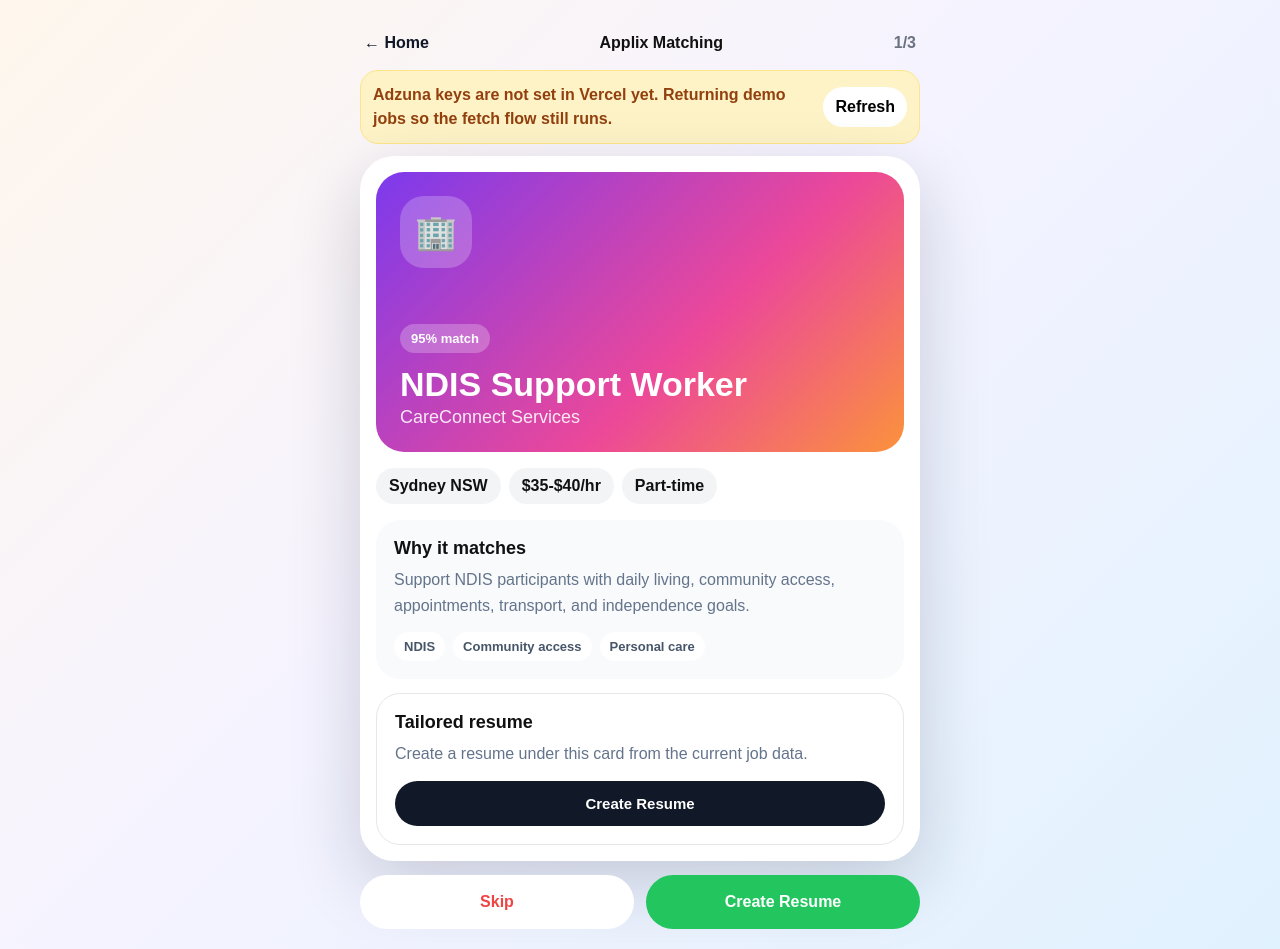
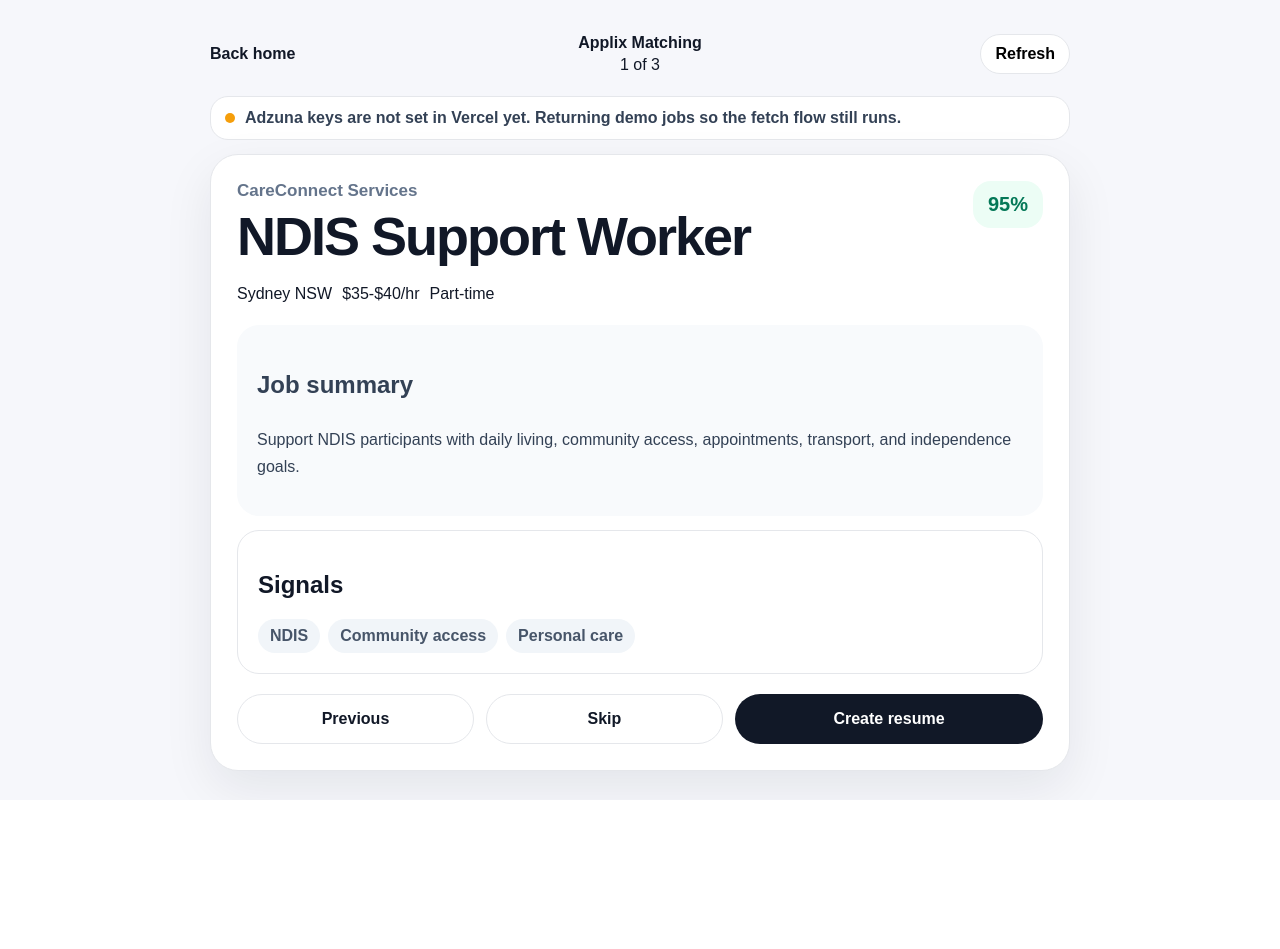
Before and after one commit to Calsie-ai/Calsie, a Next.js app in the folder frontend/: page /matching in a window 1280 px wide. After the commit the page ends 800 px from the top, so only its background shows below. Built offline with nearby package versions, Linux system fonts and the light colour scheme.

Commit message:
Clean up matching job UI

```diff
--- a/frontend/app/matching/page.tsx
+++ b/frontend/app/matching/page.tsx
@@ -1,9 +1,7 @@
 "use client";
 
 import Link from "next/link";
-import { useEffect, useMemo, useState } from "react";
-
-type FlowState = "empty" | "resume" | "edit" | "approved" | "email" | "sent";
+import { useEffect, useState } from "react";
 
 type MatchJob = {
   id: string;
@@ -19,25 +17,12 @@ type MatchJob = {
   applyUrl?: string | null;
 };
 
-const mockUser = {
-  fullName: "Demo Applicant",
-  phone: "0400 000 000",
-  email: "applicant@example.com",
-  location: "Sydney NSW",
-  education: "Certificate III in Individual Support - TAFE NSW, 2023",
-  certificates: ["First Aid", "CPR", "NDIS Worker Screening Check"],
-};
-
 export default function MatchingPage() {
   const [jobs, setJobs] = useState<MatchJob[]>([]);
   const [loading, setLoading] = useState(true);
-  const [fetchMessage, setFetchMessage] = useState("");
   const [source, setSource] = useState("");
+  const [message, setMessage] = useState("");
   const [index, setIndex] = useState(0);
-  const [flowState, setFlowState] = useState<FlowState>("empty");
-  const [summary, setSummary] = useState("");
-  const [skillsText, setSkillsText] = useState("");
-  const [experienceText, setExperienceText] = useState("");
 
   useEffect(() => {
     loadJobs();
@@ -45,8 +30,6 @@ export default function MatchingPage() {
 
   async function loadJobs() {
     setLoading(true);
-    setFetchMessage("");
-
     try {
       const response = await fetch("/api/jobs?role=support%20worker&location=Sydney&country=au", {
         cache: "no-store",
@@ -54,11 +37,10 @@ export default function MatchingPage() {
       const data = await response.json();
       setJobs(data.jobs || []);
       setSource(data.source || "unknown");
-      setFetchMessage(data.message || (data.ok ? "Jobs loaded." : data.error || "Could not load jobs."));
+      setMessage(data.message || "Jobs loaded.");
       setIndex(0);
-      resetResume();
     } catch (error: any) {
-      setFetchMessage(error?.message || "Could not load jobs.");
+      setMessage(error?.message || "Could not load jobs.");
       setJobs([]);
     } finally {
       setLoading(false);
@@ -66,44 +48,31 @@ export default function MatchingPage() {
   }
 
   const job = jobs[index];
-  const skills = useMemo(() => skillsText.split("\n").map((item) => item.trim()).filter(Boolean), [skillsText]);
-  const bullets = useMemo(() => experienceText.split("\n").map((item) => item.trim()).filter(Boolean), [experienceText]);
 
-  function resetResume() {
-    setFlowState("empty");
-    setSummary("");
-    setSkillsText("");
-    setExperienceText("");
+  function nextJob() {
+    if (!jobs.length) return;
+    setIndex((index + 1) % jobs.length);
   }
 
-  function createResume() {
-    if (!job) return;
-    setSummary(`Reliable ${job.title} with practical experience supporting clients with daily routines, communication, documentation, and safe person-centred support. Strong interest in ${job.company} and the requirements of this role.`);
-    setSkillsText(Array.from(new Set([...job.tags, "Client documentation", "Communication", "Safe routines"])).join("\n"));
-    setExperienceText([
-      `Supported clients with daily living, appointments, transport, and community access relevant to ${job.title} duties.`,
-      "Followed care plans and maintained clear communication with clients, families, and care teams.",
-      "Completed support notes and helped clients work toward independence, safety, and personal goals.",
-    ].join("\n"));
-    setFlowState("resume");
+  function previousJob() {
+    if (!jobs.length) return;
+    setIndex(index === 0 ? jobs.length - 1 : index - 1);
   }
 
-  function nextJob() {
-    resetResume();
-    if (jobs.length) setIndex((index + 1) % jobs.length);
+  if (loading) {
+    return <main style={styles.loading}>Loading job matches...</main>;
   }
-
-  if (loading) return <main style={styles.main}>Fetching jobs...</main>;
 
   if (!job) {
     return (
       <main style={styles.main}>
         <section style={styles.shell}>
-          <article style={styles.card}>
-            <h1>No jobs loaded.</h1>
-            <p style={styles.description}>{fetchMessage || "The job API returned no jobs."}</p>
-            <button onClick={loadJobs} style={styles.createButton}>Retry job fetch</button>
-          </article>
+          <Link href="/" style={styles.back}>Back home</Link>
+          <div style={styles.emptyCard}>
+            <h1>No jobs loaded</h1>
+            <p>{message}</p>
+            <button onClick={loadJobs} style={styles.primaryButton}>Try again</button>
+          </div>
         </section>
       </main>
     );
@@ -113,148 +82,236 @@ export default function MatchingPage() {
     <main style={styles.main}>
       <section style={styles.shell}>
         <header style={styles.header}>
-          <Link href="/" style={styles.backLink}>← Home</Link>
-          <strong>Applix Matching</strong>
-          <span style={styles.count}>{index + 1}/{jobs.length}</span>
+          <Link href="/" style={styles.back}>Back home</Link>
+          <div style={styles.headerCenter}>
+            <strong>Applix Matching</strong>
+            <span>{index + 1} of {jobs.length}</span>
+          </div>
+          <button onClick={loadJobs} style={styles.refresh}>Refresh</button>
         </header>
 
-        <div style={source === "adzuna" ? styles.liveBox : styles.warningBox}>
-          {source === "adzuna" ? "Live Adzuna jobs loaded." : fetchMessage}
-          <button onClick={loadJobs} style={styles.refreshButton}>Refresh</button>
+        <div style={styles.statusBar}>
+          <span style={source === "adzuna" ? styles.liveDot : styles.demoDot} />
+          <span>{source === "adzuna" ? "Live Adzuna jobs" : message}</span>
         </div>
 
-        <article style={styles.card}>
-          <div style={styles.heroCard}>
-            <div style={styles.logo}>{job.logo}</div>
-            <span style={styles.match}>{job.match}% match</span>
-            <h1 style={styles.title}>{job.title}</h1>
-            <p style={styles.company}>{job.company}</p>
+        <article style={styles.jobCard}>
+          <div style={styles.topRow}>
+            <div>
+              <p style={styles.company}>{job.company || "Company not listed"}</p>
+              <h1 style={styles.title}>{job.title || "Untitled job"}</h1>
+            </div>
+            <div style={styles.match}>{job.match || 75}%</div>
           </div>
 
-          <div style={styles.chips}>
-            {[job.location, job.salary, job.type].filter(Boolean).map((item) => <span key={item} style={styles.chip}>{item}</span>)}
+          <div style={styles.metaRow}>
+            <span>{job.location || "Location not listed"}</span>
+            <span>{job.salary || "Salary not listed"}</span>
+            <span>{job.type || "Job type not listed"}</span>
           </div>
 
-          <section style={styles.infoBox}>
-            <h2 style={styles.infoTitle}>Why it matches</h2>
-            <p style={styles.description}>{job.description}</p>
-            <div style={styles.tags}>{job.tags.map((tag) => <span key={tag} style={styles.tag}>{tag}</span>)}</div>
+          <section style={styles.sectionBox}>
+            <h2>Job summary</h2>
+            <p>{trimText(job.description || "No description provided.", 460)}</p>
           </section>
 
-          <section style={styles.kitBox}>
-            <h2 style={styles.infoTitle}>Tailored resume</h2>
-            <p style={styles.description}>Create a resume under this card from the current job data.</p>
-            <button onClick={createResume} style={styles.createButton}>Create Resume</button>
+          <section style={styles.sectionBoxLight}>
+            <h2>Signals</h2>
+            <div style={styles.tags}>
+              {(job.tags || []).slice(0, 5).map((tag) => (
+                <span key={tag} style={styles.tag}>{tag}</span>
+              ))}
+            </div>
           </section>
 
-          {flowState !== "empty" && (
-            <section style={styles.resumeArea}>
-              <h2 style={styles.readyTitle}>Resume ready for {job.title}</h2>
-              {flowState === "edit" ? (
-                <div style={styles.editBox}>
-                  <label style={styles.editLabel}>Profile summary<textarea style={styles.textarea} value={summary} onChange={(event) => setSummary(event.target.value)} /></label>
-                  <label style={styles.editLabel}>Skills - one per line<textarea style={styles.textarea} value={skillsText} onChange={(event) => setSkillsText(event.target.value)} /></label>
-                  <label style={styles.editLabel}>Experience bullets - one per line<textarea style={styles.textarea} value={experienceText} onChange={(event) => setExperienceText(event.target.value)} /></label>
-                  <button onClick={() => setFlowState("resume")} style={styles.createButton}>Save Resume Edits</button>
-                </div>
-              ) : (
-                <article style={styles.resumePaper}>
-                  <header style={styles.paperHeader}>
-                    <h1 style={styles.paperName}>{mockUser.fullName}</h1>
-                    <p style={styles.paperRole}>{job.title}</p>
-                    <p style={styles.paperContact}>{mockUser.phone} | {mockUser.email} | {mockUser.location}</p>
-                  </header>
-                  <Section title="Profile"><p style={styles.paperText}>{summary}</p></Section>
-                  <Section title="Key Skills"><ul style={styles.paperList}>{skills.map((skill) => <li key={skill}>{skill}</li>)}</ul></Section>
-                  <Section title="Work Experience"><h3 style={styles.paperJobTitle}>Support Worker</h3><p style={styles.paperMeta}>Community and Care Pty Ltd | 2023 - Present</p><ul style={styles.paperList}>{bullets.map((bullet) => <li key={bullet}>{bullet}</li>)}</ul></Section>
-                  <Section title="Education"><p style={styles.paperText}>{mockUser.education}</p></Section>
-                  <Section title="Certifications"><ul style={styles.paperList}>{mockUser.certificates.map((item) => <li key={item}>{item}</li>)}</ul></Section>
-                </article>
-              )}
-
-              <div style={styles.resumeActions}>
-                <button onClick={() => setFlowState("edit")} style={styles.secondaryAction}>Edit Resume</button>
-                <button onClick={() => window.print()} style={styles.secondaryAction}>Download PDF</button>
-                <button onClick={() => setFlowState("approved")} style={styles.approveButton}>Approve Resume</button>
-              </div>
-
-              {flowState === "approved" && <div style={styles.approvedBox}>Resume approved. Next, prepare the email draft.<button onClick={() => setFlowState("email")} style={styles.inlineButton}>Prepare Email</button></div>}
-
-              {(flowState === "email" || flowState === "sent") && (
-                <section style={styles.emailDraft}>
-                  <h2 style={styles.infoTitle}>Email draft</h2>
-                  <p><strong>Subject:</strong> Application for {job.title} - {mockUser.fullName}</p>
-                  <div style={styles.emailBody}>Dear Hiring Manager,<br /><br />Please find attached my resume for the {job.title} position at {job.company}.<br /><br />Kind regards,<br />{mockUser.fullName}</div>
-                  {job.applyUrl && <p><strong>Apply URL:</strong> <a href={job.applyUrl} target="_blank">Open job application</a></p>}
-                  <button onClick={() => setFlowState("sent")} style={styles.sendButton}>{flowState === "sent" ? "Application Sent" : "Send Application"}</button>
-                </section>
-              )}
-            </section>
-          )}
+          <div style={styles.actions}>
+            <button onClick={previousJob} style={styles.secondaryButton}>Previous</button>
+            <button onClick={nextJob} style={styles.secondaryButton}>Skip</button>
+            {job.applyUrl ? (
+              <a href={job.applyUrl} target="_blank" style={styles.primaryButton}>Open job</a>
+            ) : (
+              <button style={styles.primaryButton}>Create resume</button>
+            )}
+          </div>
         </article>
-
-        <footer style={styles.footer}>
-          <button onClick={nextJob} style={styles.skipButton}>Skip</button>
-          <button onClick={flowState === "empty" ? createResume : nextJob} style={styles.interestedButton}>{flowState === "empty" ? "Create Resume" : "Next Job"}</button>
-        </footer>
       </section>
     </main>
   );
 }
 
-function Section({ title, children }: { title: string; children: React.ReactNode }) {
-  return <section style={styles.paperSection}><h2 style={styles.paperSectionTitle}>{title}</h2>{children}</section>;
+function trimText(value: string, limit: number) {
+  if (value.length <= limit) return value;
+  return `${value.slice(0, limit).trim()}...`;
 }
 
 const styles = {
-  main: { minHeight: "100vh", background: "linear-gradient(135deg, #fff7ed 0%, #f5f3ff 45%, #e0f2fe 100%)", fontFamily: "Arial, Helvetica, sans-serif", padding: 20 },
-  shell: { maxWidth: 560, margin: "0 auto", minHeight: "calc(100vh - 40px)", display: "flex", flexDirection: "column" as const },
-  header: { display: "flex", justifyContent: "space-between", alignItems: "center", padding: "14px 4px 18px" },
-  backLink: { color: "#111827", textDecoration: "none", fontWeight: 800 },
-  count: { color: "#6b7280", fontWeight: 700 },
-  warningBox: { display: "flex", justifyContent: "space-between", gap: 10, alignItems: "center", background: "#fef3c7", color: "#92400e", border: "1px solid #fde68a", borderRadius: 18, padding: 12, fontWeight: 800, marginBottom: 12, lineHeight: 1.5 },
-  liveBox: { display: "flex", justifyContent: "space-between", gap: 10, alignItems: "center", background: "#dcfce7", color: "#166534", border: "1px solid #bbf7d0", borderRadius: 18, padding: 12, fontWeight: 800, marginBottom: 12, lineHeight: 1.5 },
-  refreshButton: { border: 0, borderRadius: 999, background: "white", padding: "8px 12px", fontWeight: 900, cursor: "pointer" },
-  card: { flex: 1, background: "white", borderRadius: 34, padding: 16, boxShadow: "0 24px 70px rgba(15,23,42,0.18)" },
-  heroCard: { minHeight: 280, borderRadius: 28, padding: 24, color: "white", background: "linear-gradient(135deg, #7c3aed 0%, #ec4899 60%, #fb923c 100%)", display: "flex", flexDirection: "column" as const, justifyContent: "flex-end" },
-  logo: { width: 72, height: 72, borderRadius: 24, background: "rgba(255,255,255,0.22)", display: "grid", placeItems: "center", fontSize: 34, marginBottom: "auto" },
-  match: { alignSelf: "flex-start", padding: "7px 11px", borderRadius: 999, background: "rgba(255,255,255,0.24)", fontWeight: 900, fontSize: 13 },
-  title: { margin: "14px 0 6px", fontSize: 34, lineHeight: 1 },
-  company: { margin: 0, fontSize: 18, opacity: 0.88 },
-  chips: { display: "flex", flexWrap: "wrap" as const, gap: 8, marginTop: 16 },
-  chip: { borderRadius: 999, background: "#f3f4f6", padding: "9px 13px", fontWeight: 700 },
-  infoBox: { marginTop: 16, borderRadius: 24, background: "#f8fafc", padding: 18 },
-  infoTitle: { margin: 0, fontSize: 18 },
-  description: { color: "#64748b", lineHeight: 1.6, margin: "8px 0 0" },
-  tags: { display: "flex", flexWrap: "wrap" as const, gap: 8, marginTop: 14 },
-  tag: { borderRadius: 999, background: "white", padding: "7px 10px", fontSize: 13, fontWeight: 800, color: "#475569" },
-  kitBox: { marginTop: 14, border: "1px solid #e5e7eb", borderRadius: 24, padding: 18 },
-  createButton: { width: "100%", marginTop: 14, border: 0, borderRadius: 999, padding: 14, background: "#111827", color: "white", fontWeight: 900, fontSize: 15, cursor: "pointer" },
-  resumeArea: { marginTop: 16, borderRadius: 24, background: "#f8fafc", padding: 16, border: "1px solid #e5e7eb" },
-  readyTitle: { margin: 0, color: "#166534", fontSize: 20 },
-  editBox: { marginTop: 14, display: "grid", gap: 12 },
-  editLabel: { display: "grid", gap: 8, fontWeight: 900, color: "#334155" },
-  textarea: { minHeight: 100, border: "1px solid #d1d5db", borderRadius: 16, padding: 12, fontSize: 14, fontFamily: "Arial, Helvetica, sans-serif" },
-  resumePaper: { marginTop: 14, background: "white", border: "1px solid #e5e7eb", borderRadius: 10, padding: 22, boxShadow: "0 16px 40px rgba(15,23,42,0.08)" },
-  paperHeader: { textAlign: "center" as const, borderBottom: "2px solid #111827", paddingBottom: 14, marginBottom: 18 },
-  paperName: { margin: 0, fontSize: 28, letterSpacing: -1 },
-  paperRole: { margin: "7px 0 0", fontWeight: 900, color: "#334155" },
-  paperContact: { margin: "8px 0 0", color: "#64748b", fontSize: 12 },
-  paperSection: { marginBottom: 16 },
-  paperSectionTitle: { margin: "0 0 8px", fontSize: 13, letterSpacing: 1, textTransform: "uppercase" as const, borderBottom: "1px solid #e5e7eb", paddingBottom: 6 },
-  paperText: { color: "#334155", lineHeight: 1.55, margin: 0 },
-  paperJobTitle: { margin: 0, fontSize: 16 },
-  paperMeta: { margin: "4px 0 8px", color: "#64748b", fontWeight: 800 },
-  paperList: { color: "#334155", lineHeight: 1.6, paddingLeft: 18 },
-  resumeActions: { display: "grid", gridTemplateColumns: "1fr 1fr", gap: 10, marginTop: 14 },
-  secondaryAction: { border: "1px solid #d1d5db", background: "white", color: "#111827", borderRadius: 999, padding: 13, fontWeight: 900, cursor: "pointer", textDecoration: "none" },
-  approveButton: { gridColumn: "1 / -1", border: 0, background: "#22c55e", color: "white", borderRadius: 999, padding: 13, fontWeight: 900, cursor: "pointer" },
-  approvedBox: { marginTop: 14, borderRadius: 18, background: "#dcfce7", color: "#166534", padding: 14, fontWeight: 900, lineHeight: 1.5 },
-  inlineButton: { marginTop: 10, display: "block", border: 0, borderRadius: 999, padding: "10px 14px", background: "#166534", color: "white", fontWeight: 900, cursor: "pointer" },
-  emailDraft: { marginTop: 14, border: "1px solid #bbf7d0", background: "#f0fdf4", borderRadius: 22, padding: 16, color: "#334155" },
-  emailBody: { background: "white", border: "1px solid #e5e7eb", borderRadius: 16, padding: 14, lineHeight: 1.6 },
-  sendButton: { width: "100%", border: 0, borderRadius: 999, padding: 14, background: "#22c55e", color: "white", fontWeight: 900, cursor: "pointer" },
-  footer: { display: "grid", gridTemplateColumns: "1fr 1fr", gap: 12, paddingTop: 14 },
-  skipButton: { border: 0, borderRadius: 999, background: "white", color: "#ef4444", padding: 18, fontWeight: 900, fontSize: 16, cursor: "pointer" },
-  interestedButton: { border: 0, borderRadius: 999, background: "#22c55e", color: "white", padding: 18, fontWeight: 900, fontSize: 16, cursor: "pointer" },
+  loading: {
+    minHeight: "100vh",
+    display: "grid",
+    placeItems: "center",
+    fontFamily: "Arial, Helvetica, sans-serif",
+    background: "#f6f7fb",
+    color: "#111827",
+  },
+  main: {
+    minHeight: "100vh",
+    background: "#f6f7fb",
+    color: "#111827",
+    fontFamily: "Arial, Helvetica, sans-serif",
+    padding: 20,
+  },
+  shell: {
+    maxWidth: 860,
+    margin: "0 auto",
+  },
+  header: {
+    display: "grid",
+    gridTemplateColumns: "1fr auto 1fr",
+    alignItems: "center",
+    gap: 16,
+    padding: "14px 0 22px",
+  },
+  headerCenter: {
+    display: "grid",
+    gap: 4,
+    textAlign: "center" as const,
+  },
+  back: {
+    color: "#111827",
+    textDecoration: "none",
+    fontWeight: 800,
+  },
+  refresh: {
+    justifySelf: "end",
+    border: "1px solid #e5e7eb",
+    background: "white",
+    borderRadius: 999,
+    padding: "10px 14px",
+    fontWeight: 800,
+    cursor: "pointer",
+  },
+  statusBar: {
+    display: "flex",
+    alignItems: "center",
+    gap: 10,
+    marginBottom: 14,
+    padding: "12px 14px",
+    background: "white",
+    border: "1px solid #e5e7eb",
+    borderRadius: 18,
+    fontWeight: 800,
+    color: "#334155",
+  },
+  liveDot: {
+    width: 10,
+    height: 10,
+    borderRadius: 999,
+    background: "#22c55e",
+  },
+  demoDot: {
+    width: 10,
+    height: 10,
+    borderRadius: 999,
+    background: "#f59e0b",
+  },
+  jobCard: {
+    background: "white",
+    border: "1px solid #e5e7eb",
+    borderRadius: 28,
+    padding: 26,
+    boxShadow: "0 18px 50px rgba(15,23,42,0.08)",
+  },
+  topRow: {
+    display: "flex",
+    justifyContent: "space-between",
+    alignItems: "flex-start",
+    gap: 18,
+  },
+  company: {
+    margin: 0,
+    color: "#64748b",
+    fontWeight: 900,
+    fontSize: 17,
+  },
+  title: {
+    margin: "8px 0 0",
+    fontSize: "clamp(34px, 6vw, 54px)",
+    lineHeight: 1,
+    letterSpacing: -2,
+  },
+  match: {
+    minWidth: 70,
+    textAlign: "center" as const,
+    borderRadius: 18,
+    padding: "12px 10px",
+    background: "#ecfdf5",
+    color: "#047857",
+    fontWeight: 900,
+    fontSize: 20,
+  },
+  metaRow: {
+    display: "flex",
+    flexWrap: "wrap" as const,
+    gap: 10,
+    marginTop: 22,
+  },
+  sectionBox: {
+    marginTop: 22,
+    padding: 20,
+    borderRadius: 22,
+    background: "#f8fafc",
+    color: "#334155",
+    lineHeight: 1.7,
+  },
+  sectionBoxLight: {
+    marginTop: 14,
+    padding: 20,
+    borderRadius: 22,
+    border: "1px solid #e5e7eb",
+  },
+  tags: {
+    display: "flex",
+    flexWrap: "wrap" as const,
+    gap: 8,
+  },
+  tag: {
+    borderRadius: 999,
+    background: "#f1f5f9",
+    padding: "8px 12px",
+    fontWeight: 800,
+    color: "#475569",
+  },
+  actions: {
+    display: "grid",
+    gridTemplateColumns: "1fr 1fr 1.3fr",
+    gap: 12,
+    marginTop: 20,
+  },
+  primaryButton: {
+    display: "block",
+    textAlign: "center" as const,
+    border: 0,
+    borderRadius: 999,
+    background: "#111827",
+    color: "white",
+    padding: "15px 18px",
+    fontWeight: 900,
+    textDecoration: "none",
+    cursor: "pointer",
+  },
+  secondaryButton: {
+    border: "1px solid #e5e7eb",
+    borderRadius: 999,
+    background: "white",
+    color: "#111827",
+    padding: "15px 18px",
+    fontWeight: 900,
+    cursor: "pointer",
+  },
+  emptyCard: {
+    background: "white",
+    borderRadius: 26,
+    padding: 26,
+    border: "1px solid #e5e7eb",
+  },
 };
```
